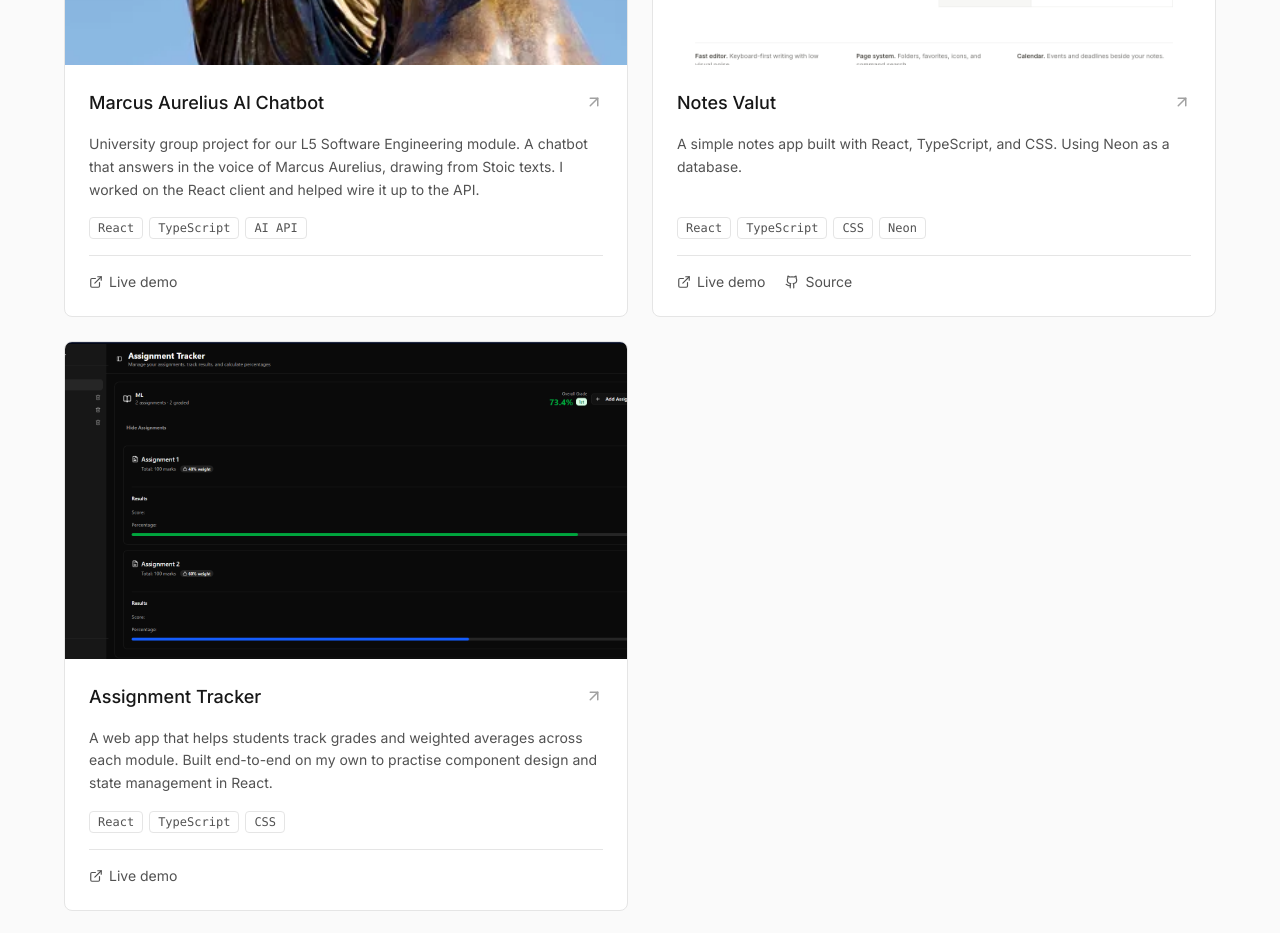
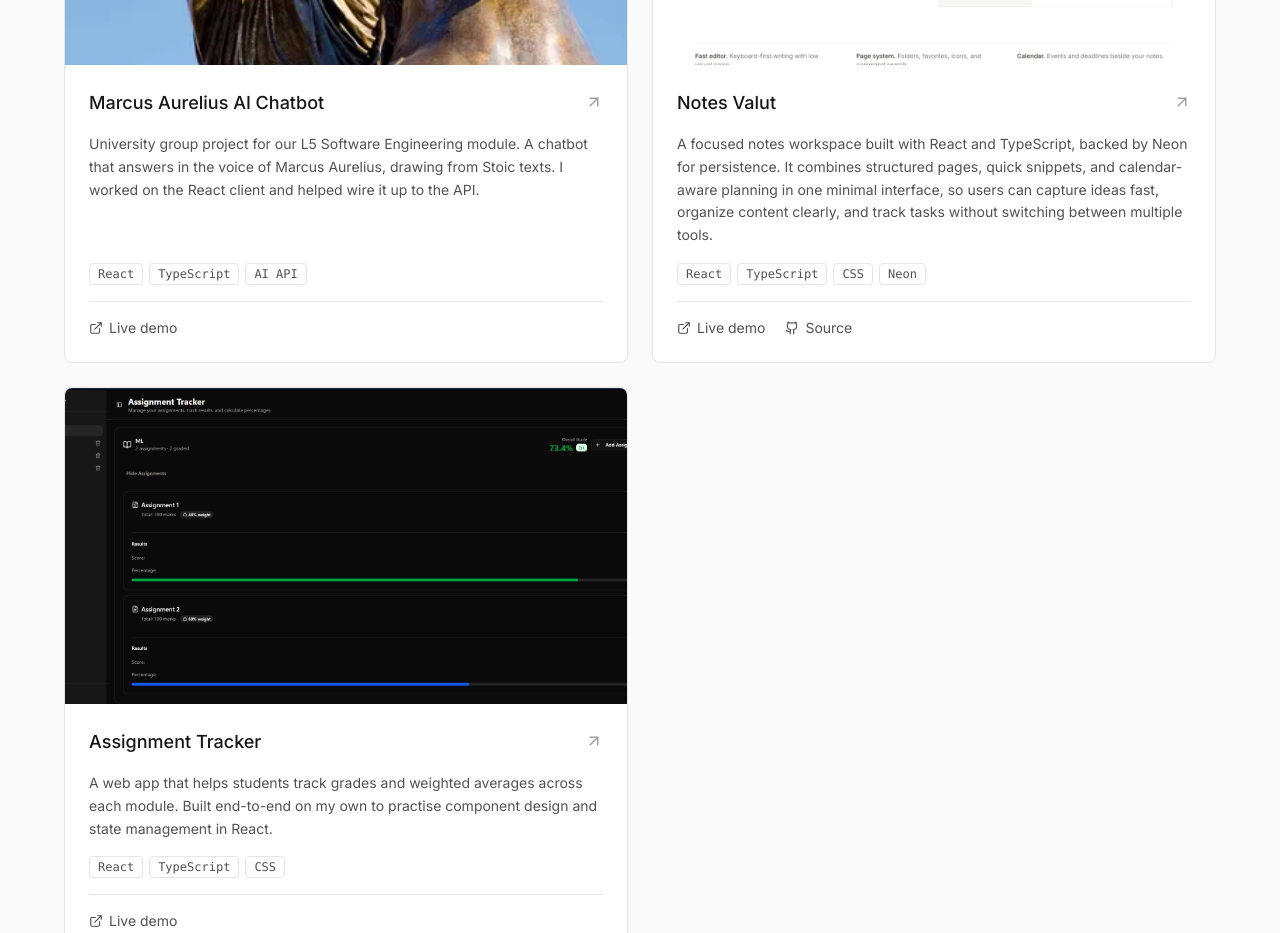
Before and after one commit to whos-ryan/CV_Site, a React (Vite) app: page / in a window 1280 px wide. Shown: the part 1040-1973 px from the top of the page. Built offline with nearby package versions, Linux system fonts and the light colour scheme.

Commit message:
feat: expand notes valut project description

```diff
--- a/src/components/Projects.tsx
+++ b/src/components/Projects.tsx
@@ -23,7 +23,7 @@ const projects: Project[] = [
   {
     title: 'Notes Valut',
     description:
-      'A simple notes app built with React, TypeScript, and CSS. Using Neon as a database.',
+      'A focused notes workspace built with React and TypeScript, backed by Neon for persistence. It combines structured pages, quick snippets, and calendar-aware planning in one minimal interface, so users can capture ideas fast, organize content clearly, and track tasks without switching between multiple tools.',
     image: '/icons/notes-valut.png',
     href: 'https://notes-seven-snowy.vercel.app',
     repoHref: 'https://github.com/whos-ryan/notes',
```
